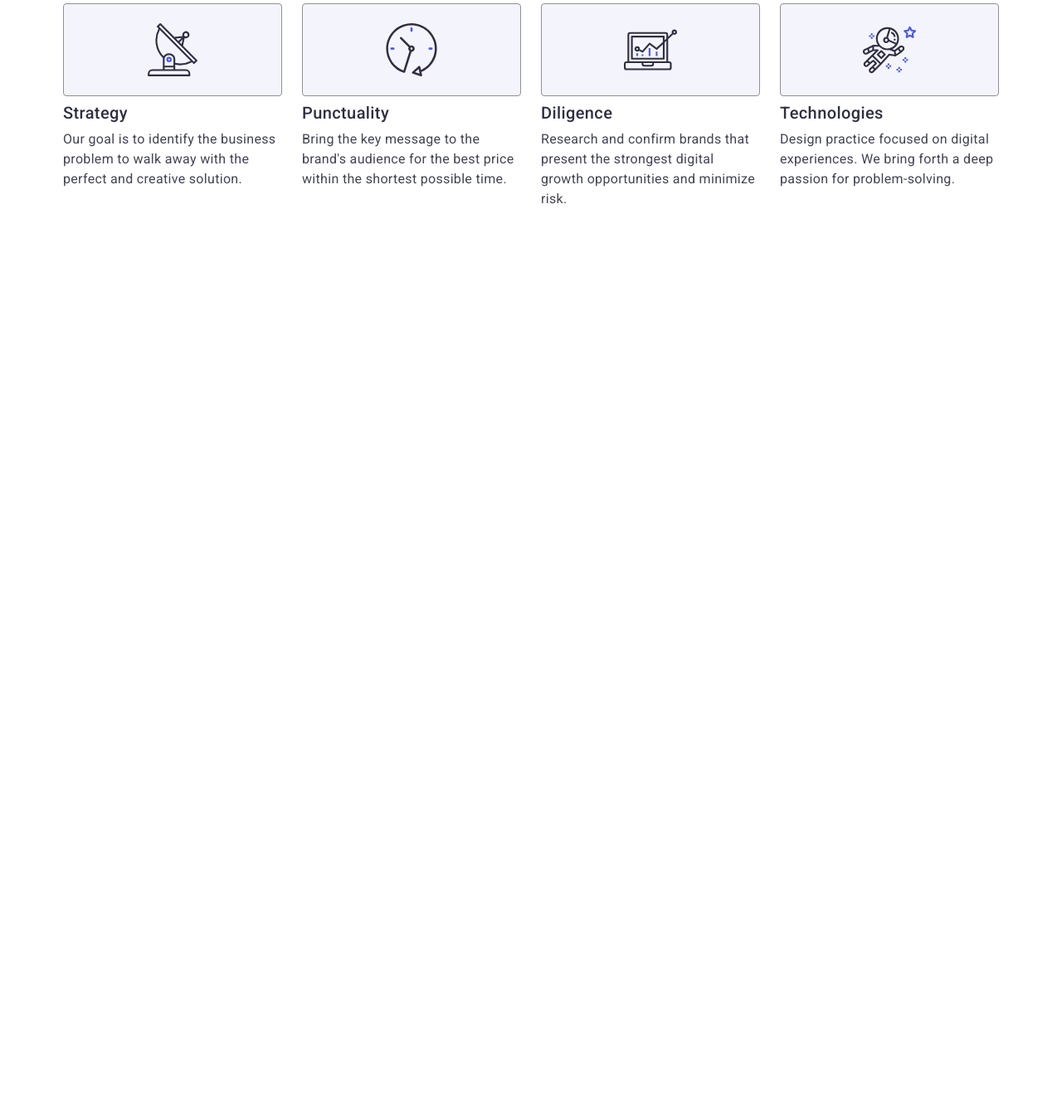
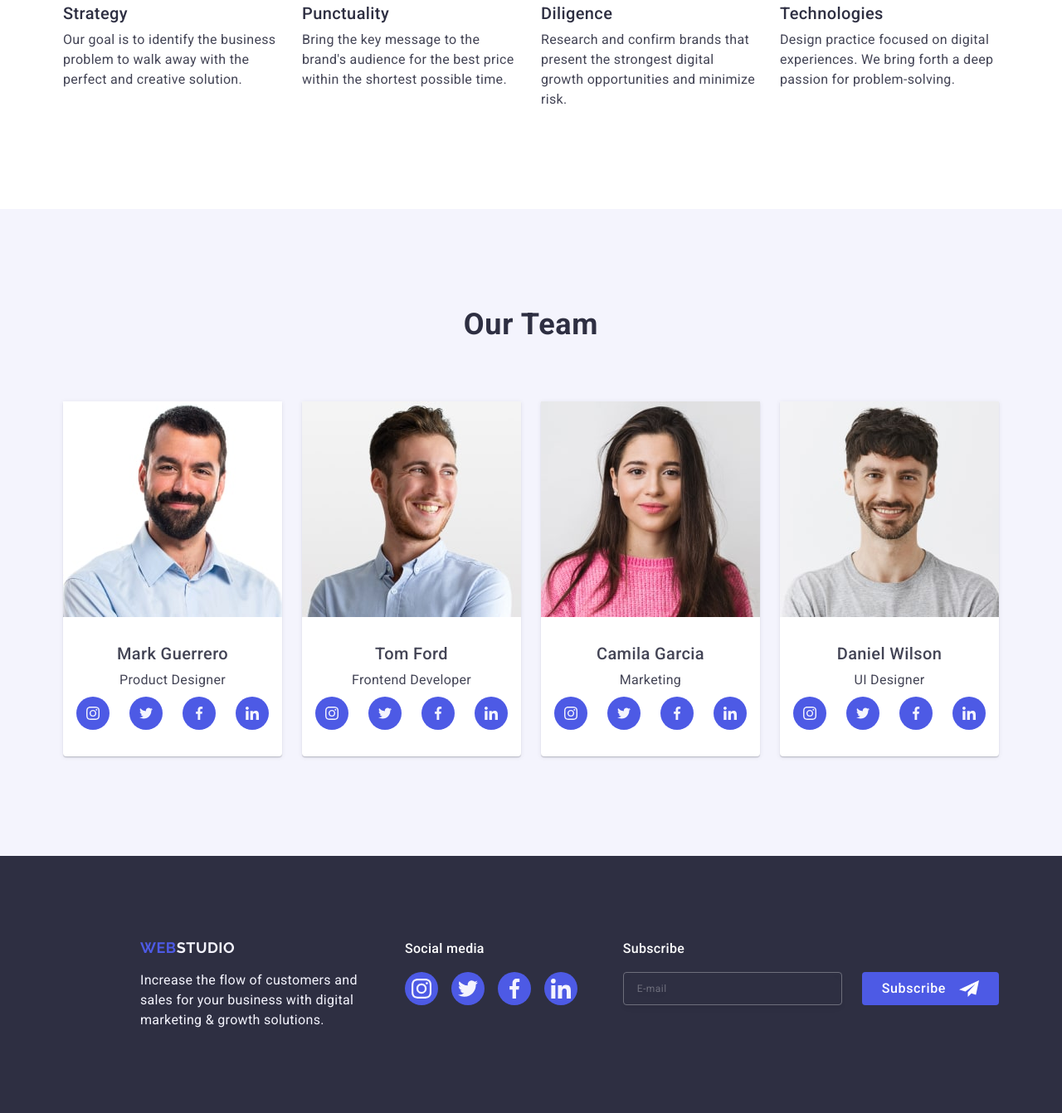
Before and after one commit to KaterynaKocheharova/goit-markup-hw-06, a plain HTML site: page index.html in a window 1280 px wide. Shown: the part 716-2058 px from the top of the page at 83% size. Before the commit the page ends 1088 px from the top, so only its background shows below. Drawn offline with nearby package versions, Linux system fonts and the light colour scheme; a web font is replaced by a local one.

Commit message:
team and footer

```diff
--- a/css/styles.css
+++ b/css/styles.css
@@ -387,7 +387,6 @@ img {
 }
 
 .benefits-text,
-.team-text,
 .portfolio-text {
   font-weight: 500;
   letter-spacing: 0.32px;
@@ -401,6 +400,7 @@ img {
   .portfolio-text {
     font-size: 16px;
     font-weight: 400;
+  }
 }
 
 @media (min-width: 1158px) {
@@ -416,11 +416,9 @@ font-weight: 400;
   }
 }
 
+/* ================================= TEAM-SECTION =================================== */
 
-
-/* ========== TEAM-SECTION ========== */
-
-/* .team-section {
+.team-section {
   background-color: #f4f4fd;
 }
 
@@ -430,7 +428,7 @@ font-weight: 400;
   text-align: center;
   font-size: 36px;
   line-height: 1.11;
-  letter-spacing: 0.72px;
+  letter-spacing: 0.02em;
   text-transform: capitalize;
 }
 
@@ -440,16 +438,42 @@ font-weight: 400;
 
 .team-list {
   display: flex;
-  gap: 24px;
+  flex-direction: column;
+  gap: 72px;
+}
+
+@media (min-width: 768px) {
+  .team-list {
+    flex-direction: row;
+    column-gap: 24px;
+    row-gap: 64px;
+    flex-wrap: wrap;
   }
 
   .team-card {
+    width: calc((100% - 24px) / 2);
+  }
+}
+
+@media (min-width: 1158px) {
+  .team-list {
+    column-gap: 24px;
+    flex-wrap: no-wrap;
+  }
+  .team-card {
     width: calc((100% - 74px) / 4);
+  }
+}
+
+.team-card {
+  width: 264px;
   background-color: #fff;
   border-radius: 0px 0px 4px 4px;
   box-shadow: 0px 2px 1px 0px rgba(46, 47, 66, 0.08),
     0px 1px 1px 0px rgba(46, 47, 66, 0.16),
     0px 1px 6px 0px rgba(46, 47, 66, 0.08);
+  margin-right: auto;
+  margin-left: auto;
 }
 
 .team-position-and-name {
@@ -491,6 +515,10 @@ font-weight: 400;
 }
 
 .team-list-title {
+  font-size: 20px;
+  font-weight: 500;
+  line-height: 1.2;
+  letter-spacing: 0.02em;
   text-align: center;
   margin-bottom: 8px;
 }
@@ -498,7 +526,9 @@ font-weight: 400;
 .team-text {
   text-align: center;
   margin-bottom: 8px;
-} */
+  line-height: 1.5;
+  letter-spacing: 0.02em;
+}
 
 /* ========== PORTFOLIO-SECTION ========== */
 
@@ -562,24 +592,72 @@ font-weight: 400;
 
 /* ========== OVERLAY STYLES ========== */
 
-/* ========= FOOTER ========== */
+/* =============================================== FOOTER FOOOTER FOOTER ================================ */
 
-/* .footer {
+.footer {
+  padding-top: 96px;
+  padding-bottom: 96px;
+}
+
+@media (min-width: 1158px) {
+  .footer {
     padding-top: 100px;
     padding-bottom: 100px;
+  }
 }
 
 .footer-container {
   display: flex;
+  flex-direction: column;
+  gap: 72px;
+}
+
+@media (min-width: 768px) {
+  .footer-container {
+    flex-direction: row;
+    flex-wrap: wrap;
+    column-gap: 24px;
+    row-gap: 72px;
+    justify-content: flex-start;
+    padding-left: 108px;
+  }
+}
+
+@media (min-width: 1158px) {
+  .footer-container {
     align-items: baseline;
+    justify-content: space-between;
+  }
 }
 
 .footer-descr {
-  width: 264px;
-  margin-right: 120px;
+  text-align: center;
 }
 
+@media (min-width: 768px) {
+  .footer-descr {
+    width: 264px;
+    text-align: left;
+  }
+}
+
+@media (min-width: 768px) {
+  .socials-container {
+    width: 208px;
+    text-align: left;
+  }
+}
+
+
+
 .footer-logo {
+  color: #4d5ae5;
+  font-family: Raleway;
+  font-size: 18px;
+  font-weight: 700;
+  line-height: 1.16;
+  letter-spacing: 0.03em;
+  text-transform: uppercase;
   display: inline-block;
   margin-bottom: 16px;
 }
@@ -589,18 +667,15 @@ font-weight: 400;
 }
 
 .footer-text {
-  max-width: 264px;
+  text-align: left;
   color: #f4f4fd;
   line-height: 1.5;
   letter-spacing: 0.32px;
 }
 
-.socials-container {
-  margin-right: 80px;
-}
-
 .socials-title {
   margin-bottom: 16px;
+  text-align: center;
   color: #fff;
   font-family: Roboto;
   font-weight: 500;
@@ -608,19 +683,43 @@ font-weight: 400;
   letter-spacing: 0.02em;
 }
 
+@media (min-width: 768px) {
+  .socials-title {
+    text-align: left;
+  }
+}
+
 .social-icons-list-footer {
   display: flex;
   gap: 16px;
+  justify-content: center;
 }
+
 
 .socials-link-footer:hover,
 .socials-link-footer:focus {
   background-color: #31d0aa;
+}
+
+
+
+/* .footer-descr {
+  width: 264px;
+  margin-right: 120px;
+}
+
+
+.socials-container {
+  margin-right: 80px;
+}
+
+/* .footer-container {
+  display: flex;
+
 } */
 
-/* ========== FOOTER-FORM ==========*/
-
-/* .subscribe-text {
+.subscribe-text {
+  text-align: center;
   color: #fff;
   font-family: Roboto;
   font-size: 16px;
@@ -630,9 +729,80 @@ font-weight: 400;
   margin-bottom: 16px;
 }
 
+@media (min-width: 768px) {
+  .subscribe-text {
+    text-align: left;
+  }
+}
+
+@media (min-width: 768px) {
   .footer-form {
     display: flex;
     gap: 24px;
+  }
+}
+
+.footer-input {
+  width: 288px;
+  height: 40px;
+  padding: 8px 16px;
+  margin-bottom: 16px;
+  color: #fff;
+  font-family: Roboto;
+  font-size: 12px;
+  font-weight: 400;
+  line-height: 1.5;
+  letter-spacing: 0.04em;
+  border-radius: 4px;
+  border: 1px solid #fff;
+  background-color: transparent;
+  opacity: 0.3;
+  box-shadow: 0px 4px 4px 0px rgba(0, 0, 0, 0.15);
+}
+
+@media (min-width: 768px) {
+  .footer-input {
+    width: 264px;
+  }
+}
+
+.footer-input::placeholder {
+  color: #fff;
+  font-family: Roboto;
+  font-size: 12px;
+  font-weight: 400;
+  line-height: 2;
+  letter-spacing: 0.04em;
+}
+
+.subscribe-button {
+  display: flex;
+  justify-content: center;
+  align-items: center;
+  min-width: 165px;
+  height: 40px;
+  margin-right: auto;
+  margin-left: auto;
+  padding: 8px 24px;
+  color: #fff;
+  text-align: center;
+  font-family: 'Roboto', sans-serif;
+  font-size: 16px;
+  font-weight: 500;
+  line-height: 1.5;
+  letter-spacing: 0.04em;
+  border-radius: 4px;
+  border: none;
+  background-color: #4d5ae5;
+  cursor: pointer;
+}
+
+.subscribe-button-icon {
+  margin-left: 16px;
+}
+
+.subscribe-button-icon {
+  fill: #fff;
 }
 
 .footer-input-label {
@@ -654,46 +824,6 @@ font-weight: 400;
   background-color: transparent;
   filter: drop-shadow(0px 4px 4px rgba(0, 0, 0, 0.15));
 }
-
-.footer-input::placeholder {
-  color: #fff;
-  font-family: Roboto;
-  font-size: 12px;
-  font-style: normal;
-  font-weight: 400;
-  line-height: 2;
-  letter-spacing: 0.04em;
-}
-
-.subscribe-button {
-  display: flex;
-  justify-content: center;
-  align-items: center;
-  min-width: 165px;
-  height: 40px;
-  padding: 8px 24px;
-  color: #fff;
-  text-align: center;
-  font-family: 'Roboto', sans-serif;
-  font-size: 16px;
-  font-weight: 500;
-  line-height: 1.5;
-  letter-spacing: 0.04em;
-  border-radius: 4px;
-  border: none;
-  background-color: #4d5ae5;
-  cursor: pointer;
-}
-
-.subscribe-button-icon {
-  margin-left: 16px;
-}
-
-.subscribe-button-icon {
-  fill: #fff;
-} */
-
-/* ========== FOOTER-FORM ========== */
 
 /* ========== MODAL BOX FOR FORM ========== */
 
@@ -922,4 +1052,3 @@ font-weight: 400;
 .main-form-submit-btn:hover {
   background-color: #404BBF;
 } */
-}
--- a/index.html
+++ b/index.html
@@ -70,7 +70,7 @@
           <h2 class="visually-hidden">Benefits</h2>
           <ul class="benefits-list">
             <li class="benefits-item">
-              <div class="container-for-benefits-icon">
+              <div class="container-for-benefits-icon visually-hidden">
                 <svg class="antenne-icon" width="64" height="64">
                   <use href="./images/icons.svg#icon-antenna-1"></use>
                 </svg>
@@ -82,7 +82,7 @@
               </p>
             </li>
             <li class="benefits-item">
-              <div class="container-for-benefits-icon">
+              <div class="container-for-benefits-icon visually-hidden">
                 <svg class="clock-icon" width="64" height="64">
                   <use href="./images/icons.svg#icon-clock-1"></use>
                 </svg>
@@ -94,7 +94,7 @@
               </p>
             </li>
             <li class="benefits-item">
-              <div class="container-for-benefits-icon">
+              <div class="container-for-benefits-icon visually-hidden">
                 <svg class="diagram-icon" width="64" height="64">
                   <use href="./images/icons.svg#icon-diagram-1"></use>
                 </svg>
@@ -106,7 +106,7 @@
               </p>
             </li>
             <li class="benefits-item">
-              <div class="container-for-benefits-icon">
+              <div class="container-for-benefits-icon visually-hidden">
                 <svg class="astranaunt" width="64" height="64">
                   <use href="./images/icons.svg#icon-astronaut-1"></use>
                 </svg>
@@ -120,13 +120,14 @@
           </ul>
         </div>
       </section>
-      <!-- =========== TEAM ========== -->
-      <!-- <section class="section team-section">
+      <!-- ====================== TEAM TEAM TEAM TEAM TEAM TEAM TEAM ===================== -->
+      <section class="section team-section">
         <div class="container">
           <h2 class="team-title">Our Team</h2>
           <ul class="team-list">
             <li class="team-card">
-              <img
+              <img class="team-member-image"
+                srcset="./images/team/img-1.jpg 1x, ./images/team/img-1@2x.jpg 2x"
                 src="./images/team/img-1.jpg"
                 alt="Mark Guerrero - a team member"
                 width="264"
@@ -168,7 +169,8 @@
               </div>
             </li>
             <li class="team-card">
-              <img
+              <img class="team-member-image"
+                srcset="./images/team/img-2.jpg 1x, ./images/team/img-2@2x.jpg 2x"
                 src="./images/team/img-2.jpg"
                 alt="Tom Ford - a team member"
                 width="264"
@@ -210,7 +212,8 @@
               </div>
             </li>
             <li class="team-card">
-              <img
+              <img class="team-member-image"
+                srcset="./images/team/img-3.jpg 1x, ./images/team/img-3@2x.jpg 2x"
                 src="./images/team/img-3.jpg"
                 alt="Camila Garcia - a team member"
                 width="264"
@@ -252,7 +255,8 @@
               </div>
             </li>
             <li class="team-card">
-              <img
+              <img class="team-member-image"
+                srcset="./images/team/img-4.jpg 1x, ./images/team/img-4@2x.jpg 2x"
                 src="./images/team/img-4.jpg"
                 alt="Daniel Wilson - a team member"
                 width="264"
@@ -295,7 +299,7 @@
             </li>
           </ul>
         </div>
-      </section> -->
+      </section>
       <!-- ========== PORTFOLIO ========== -->
       <!-- <section class="section" id="portfolio">
         <div class="container">
@@ -421,8 +425,8 @@
         </div>
       </section>
     </main> -->
-    <!--========== FOOTER ========== -->
-    <!-- <footer class="footer">
+    <!--======================================== FOOTER FOOTER FOOTER ======================================= -->
+    <footer class="footer">
       <div class="container footer-container">
         <div class="footer-descr">
           <a class="logo footer-logo" href="./index.html"
@@ -465,9 +469,9 @@
               </a>
             </li>
           </ul>
-        </div> -->
+        </div>
         <!-- ========== FOOTER-FORM ========== -->
-        <!-- <div class="form-footer-container">
+        <div class="form-footer-container">
           <p class="subscribe-text">Subscribe</p>
           <form class="footer-form">
             <label class="footer-input-label">
@@ -487,7 +491,7 @@
           </form>
         </div>
       </div>
-    </footer> -->
+    </footer>
     <!-- ========== MODAL BOX ========== -->
     <!-- <div class="backdrop">
       <div class="modal-box-for-form">
```
Also changed, not shown: images/team/img-1@2x.jpg (added), images/team/img-2@2x.jpg (added), images/team/img-3@2x.jpg (added), images/team/img-4@2x.jpg (added). Lines whose indentation alone changed are shown as unchanged.
